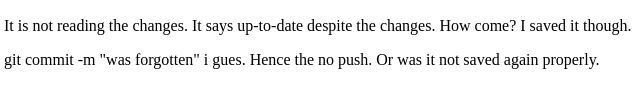
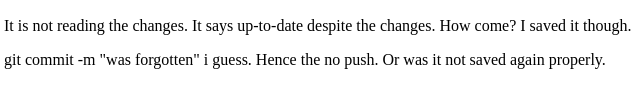
Before and after one commit to brodneil/coursera.org, a plain HTML site: page index.html in a window 1280 px wide. Shown: the part 182-290 px from the top of the page, 4-644 px from the left. Drawn offline with Linux system fonts and the light colour scheme.

Commit message:
im enjoying

```diff
--- a/index.html
+++ b/index.html
@@ -10,6 +10,6 @@
     <p>I encountered another issue in git push.</p>
     <h2>Read the suggestion and you will know.</h2>
     <p>It is not reading the changes. It says up-to-date despite the changes. How come? I saved it though.</p>
-    <p>git commit -m "was forgotten" i gues. Hence the no push. Or was it not saved again properly.</p>
+    <p>git commit -m "was forgotten" i guess. Hence the no push. Or was it not saved again properly.</p>
   </body>
 </html>
```
